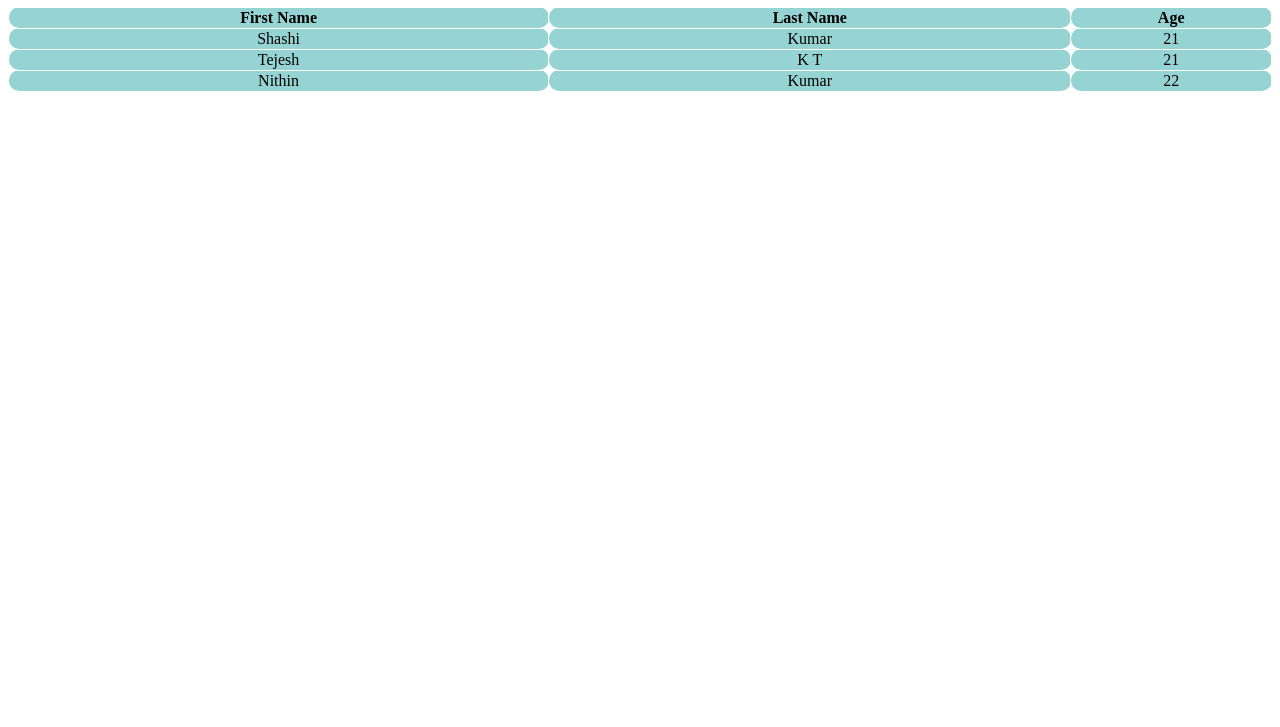
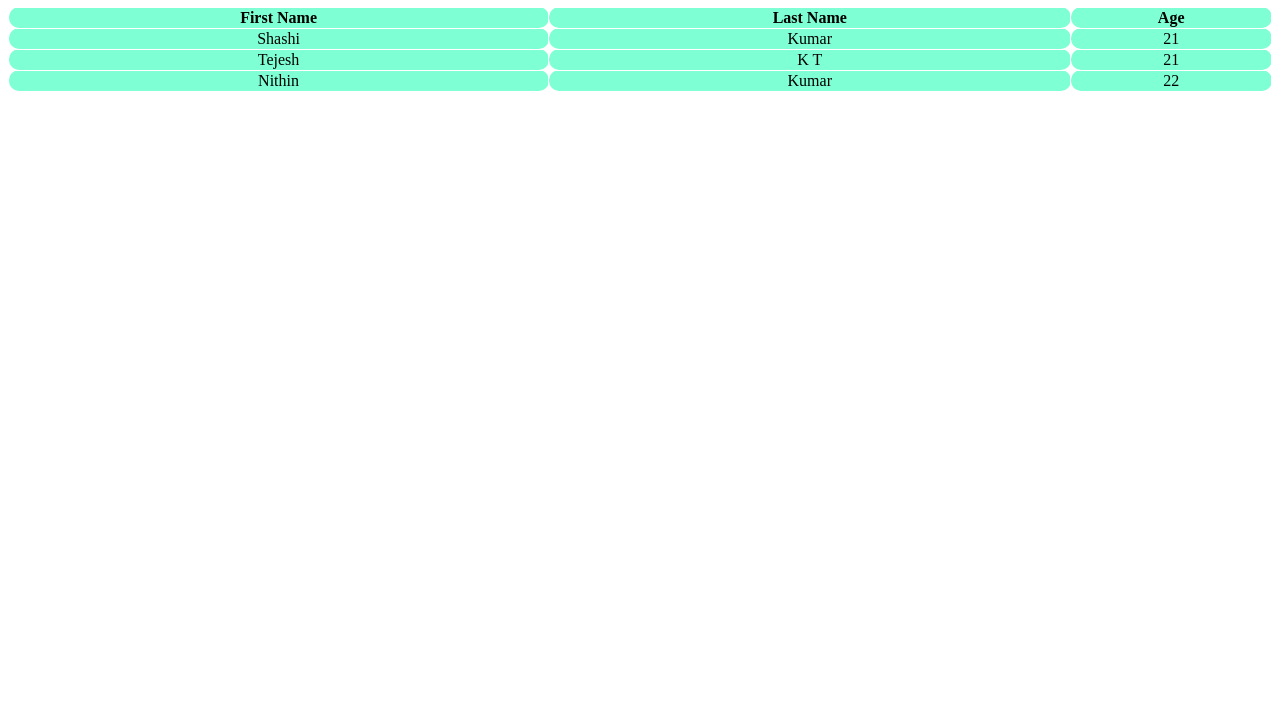
Before and after one commit to ntshashikumar/Web-Programs, a plain HTML site: page Web/index.html in a window 1280 px wide. Shown: the part 73-800 px from the top of the page. Drawn offline with Linux system fonts and the light colour scheme.

Commit message:
Update index.html

```diff
--- a/Web/index.html
+++ b/Web/index.html
@@ -11,7 +11,7 @@
                 border-radius: 10px;
             }
             th,td{
-                background-color: #96D4D4;
+                background-color: aquamarine;
                 text-align: center;
             }
     </style>
```
